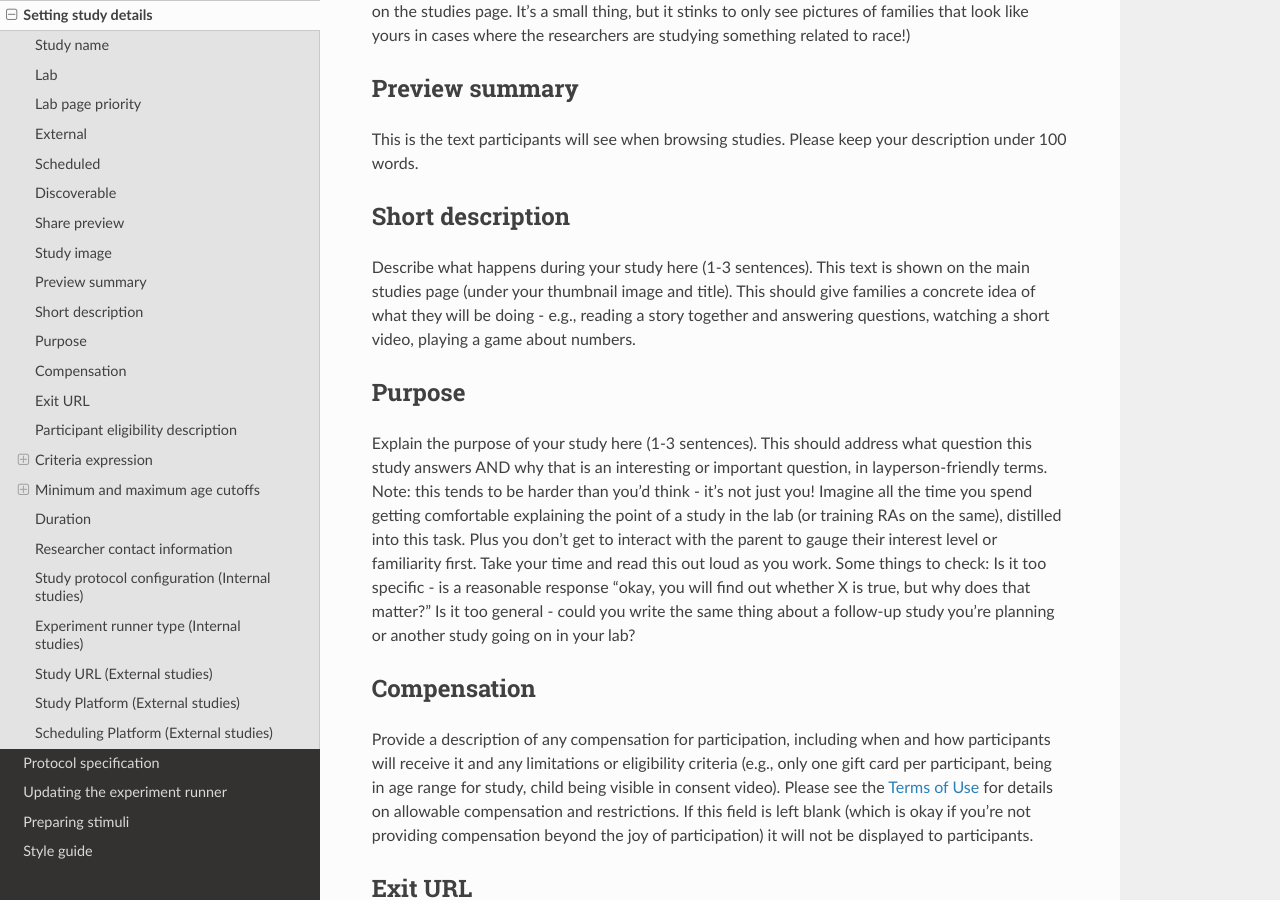
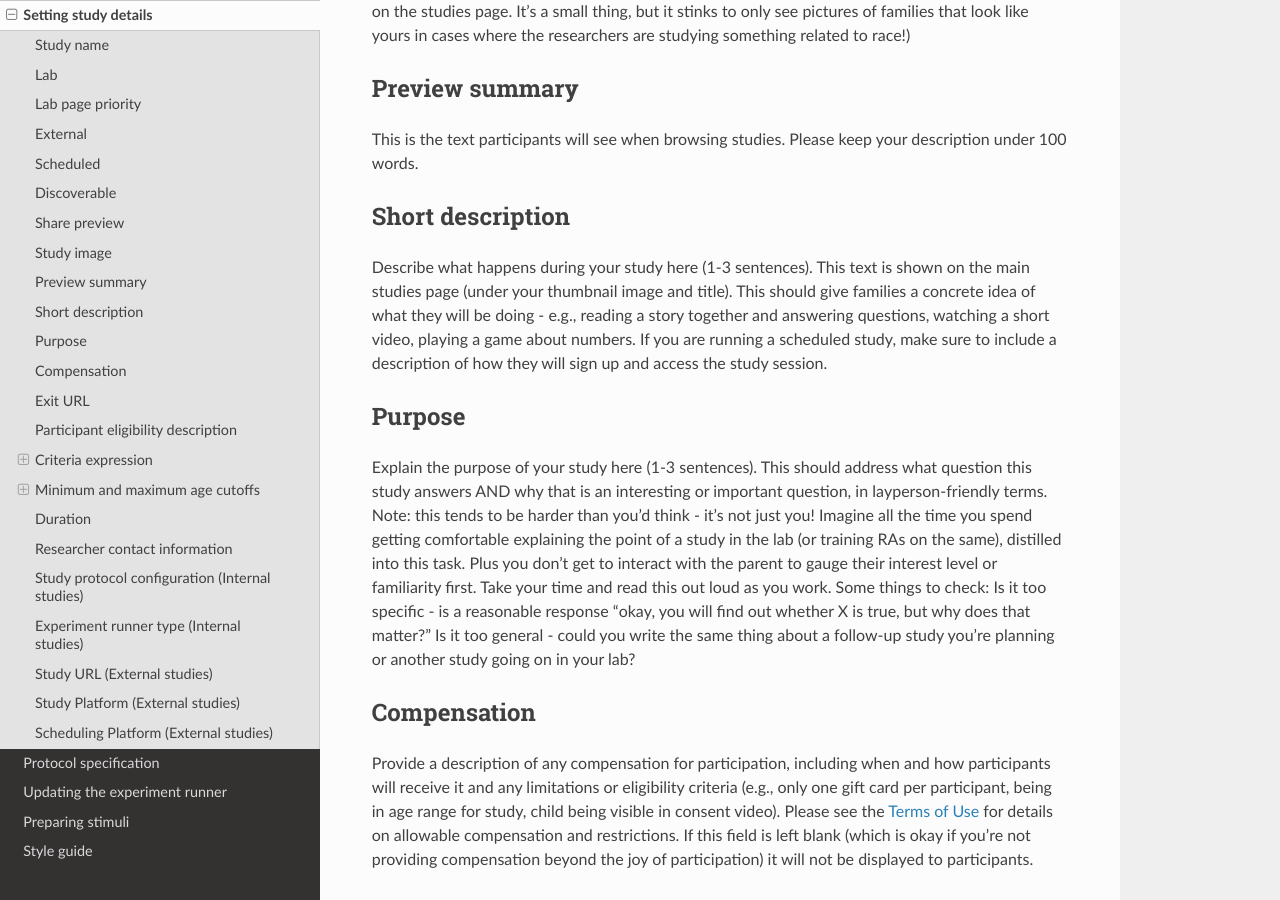
Before and after one commit to lookit/lookit-docs, a Sphinx documentation site: the page built from docs/source/researchers-set-study-fields.rst, in a window 1280 px wide and 900 px high, scrolled down 2328 px. Built offline with Sphinx 7.4.7 and the Read the Docs theme 2.0.0, drawn with Linux system fonts in a browser that asks for light colours.

Commit message:
add info from form help text to "Short description"

```diff
--- a/docs/source/researchers-set-study-fields.rst
+++ b/docs/source/researchers-set-study-fields.rst
@@ -76,7 +76,7 @@ This is the text participants will see when browsing studies. Please keep your d
 Short description
 =============================
 
-Describe what happens during your study here (1-3 sentences). This text is shown on the main studies page (under your thumbnail image and title). This should give families a concrete idea of what they will be doing - e.g., reading a story together and answering questions, watching a short video, playing a game about numbers.
+Describe what happens during your study here (1-3 sentences). This text is shown on the main studies page (under your thumbnail image and title). This should give families a concrete idea of what they will be doing - e.g., reading a story together and answering questions, watching a short video, playing a game about numbers. If you are running a scheduled study, make sure to include a description of how they will sign up and access the study session.
 
 .. _purpose:
 
```
